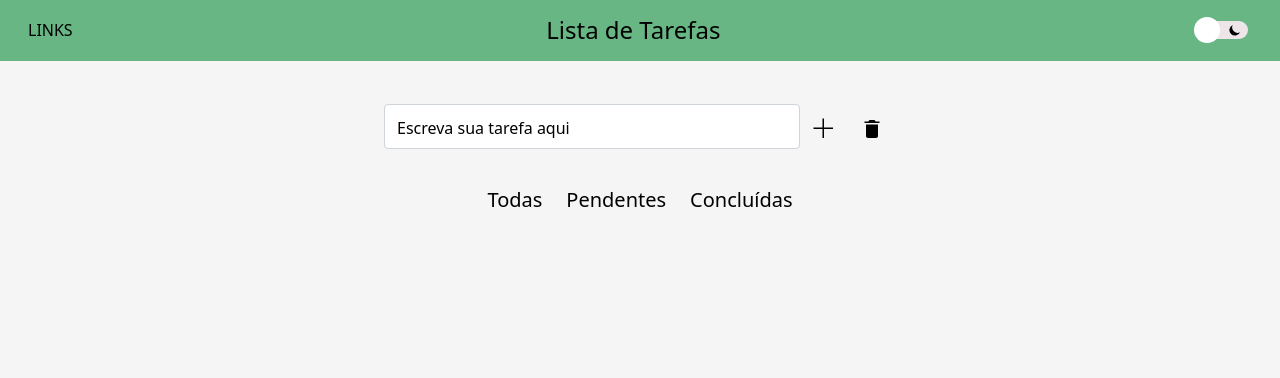
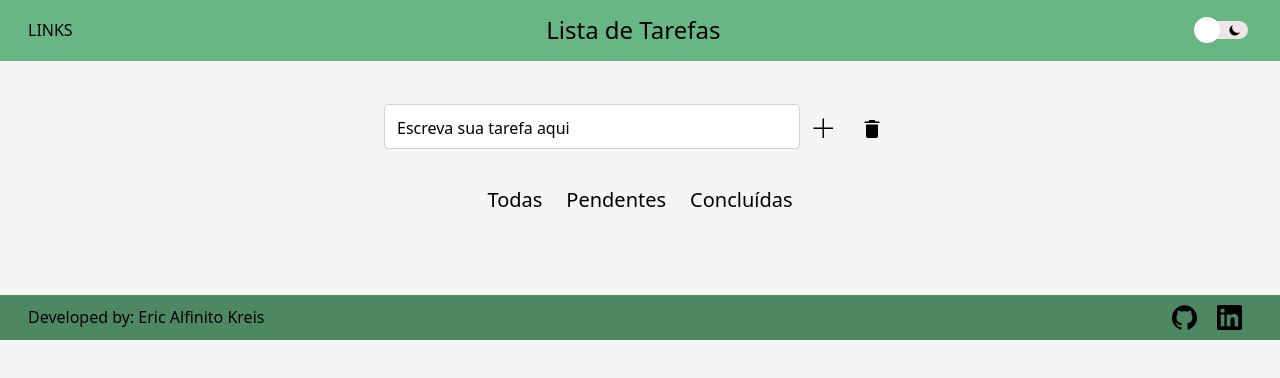
Before and after one commit to eric-kreis/todo-list-2.1, a React (Create React App) app: page / in a window 1280 px wide. Shown: the top 378 px of the page. Built offline with nearby package versions, Linux system fonts and the light colour scheme.

Commit message:
Adiona rodape e muda algumas cores

```diff
--- a/package.json
+++ b/package.json
@@ -8,6 +8,7 @@
     "@testing-library/user-event": "^12.1.10",
     "@types/prop-types": "^15.7.3",
     "bootstrap": "^5.0.2",
+    "polished": "^4.1.3",
     "react": "^17.0.2",
     "react-dom": "^17.0.2",
     "react-icons": "^4.2.0",
--- a/src/components/FormContainer.js
+++ b/src/components/FormContainer.js
@@ -61,13 +61,13 @@ class FormContainer extends Component {
         </SectionForm>
         <SectionForm>
 
-          <FormShowButtons name="show" value="all" onClick={ handleChange }>
+          <FormShowButtons all name="show" value="all" onClick={ handleChange }>
             Todas
           </FormShowButtons>
-          <FormShowButtons name="show" value="toDo" onClick={ handleChange }>
+          <FormShowButtons todo name="show" value="toDo" onClick={ handleChange }>
             Pendentes
           </FormShowButtons>
-          <FormShowButtons name="show" value="completed" onClick={ handleChange }>
+          <FormShowButtons done name="show" value="completed" onClick={ handleChange }>
             Concluídas
           </FormShowButtons>
 
--- a/src/pages/HomePage.js
+++ b/src/pages/HomePage.js
@@ -5,6 +5,7 @@ import FormContainer from '../components/FormContainer';
 import Tasks from '../components/Tasks';
 import ClearModalContainer from '../components/ClearModalContainer';
 import { HomeMain } from '../styles/styledComponents';
+import Footer from '../sources/Footer';
 
 const savedTasks = JSON.parse(localStorage.getItem('tasks'));
 const savedChecks = JSON.parse(localStorage.getItem('checkedItems'));
@@ -220,6 +221,7 @@ class HomePage extends React.Component {
             handleToggleCheck={ this.handleToggleCheck }
           />
         </HomeMain>
+        <Footer />
       </section>
     );
   }
--- /dev/null
+++ b/src/sources/Footer.js
@@ -0,0 +1,22 @@
+import React, { Component } from 'react';
+
+import { PageFooter } from '../styles/styledComponents';
+import { LinkedIn, GitHub } from '../sources/Icons';
+
+class Footer extends Component {
+  render() {
+    return (
+      <PageFooter>
+        <p>
+          Developed by: <a href="https://www.linkedin.com/in/eric-alfinito-kreis/" target="blank">Eric Alfinito Kreis</a>
+        </p>
+        <div>
+          <a href="https://github.com/eric-kreis" target="blank"><GitHub /></a>
+          <a href="https://www.linkedin.com/in/eric-alfinito-kreis/" target="blank"><LinkedIn /></a>
+        </div>
+      </PageFooter>
+    );
+  }
+}
+
+export default Footer;
--- a/src/sources/Icons.js
+++ b/src/sources/Icons.js
@@ -4,6 +4,7 @@ import { IoMdTrash, IoMdRemove } from 'react-icons/io';
 import { IoExitOutline } from 'react-icons/io5';
 import { MdModeEdit } from 'react-icons/md';
 import { HiSun, HiMoon } from 'react-icons/hi';
+import { SiLinkedin, SiGithub } from 'react-icons/si';
 
 // Add
 export const Add = VscAdd;
@@ -25,3 +26,9 @@ export const Sun = HiSun;
 
 // Moon
 export const Moon = HiMoon;
+
+// LinkedIn
+export const LinkedIn = SiLinkedin;
+
+// GitHub
+export const GitHub = SiGithub;
--- a/src/styles/styledComponents.js
+++ b/src/styles/styledComponents.js
@@ -1,4 +1,5 @@
-import styled from "styled-components";
+import styled from 'styled-components';
+import { shade } from 'polished';
 
 export const PageHeader = styled.header`
   align-items: center;
@@ -68,12 +69,15 @@ export const FormShowButtons = styled.button`
   margin: 12px;
 
   :hover {
-    color: #015CC8;
+    color: ${({ all, todo, done, theme }) => {
+      if (all) return theme.colors.primary;
+      if (todo) return '#fca311 ';
+      if (done) return '#015CC8';
+    }};
   }
 `;
 
 export const TaskList = styled.ul`
-  /* background-image: linear-gradient(to bottom right, #02396C, #6497B1); */
   display: flex;
   flex-wrap: wrap;
   justify-content: space-between;
@@ -90,7 +94,6 @@ export const TaskItem = styled.li`
   width: 100%;
   padding-bottom: 4px;
   overflow-x: hidden;
-  /* overflow-wrap: break-word; */
   ::-webkit-scrollbar {
     display: none;
   }
@@ -100,7 +103,6 @@ export const TaskBody = styled.main`
   display: flex;
   justify-content: space-around;
   width: 100%;
-  /* text-decoration: line-through */
 `;
 
 export const TaskLabel = styled.label`
@@ -117,6 +119,7 @@ export const TaskLabel = styled.label`
 
   input {
     margin-right: 36px;
+
     :hover {
       cursor: pointer;
     }
@@ -178,3 +181,38 @@ export const Modal = styled.div`
     width: 50px;
   }
 `;
+
+export const PageFooter = styled.footer`
+  align-items: center;
+  background-color: ${({ theme }) => shade(0.25, theme.colors.primary)};
+  display: flex;
+  justify-content: space-between;
+  padding: 10px 28px;
+
+  p {
+    margin: 0;
+    a {
+      text-decoration: none;
+      color: ${({ theme }) => theme.colors.text};
+      :hover {
+        text-decoration: underline;
+      }
+    }
+  }
+
+  div {
+    display: flex;
+    font-size: 25px;
+
+    * {
+      color: ${({ theme }) => theme.colors.text};
+      display: flex;
+      justify-content: space-between;
+      width: 45px;
+
+      :hover {
+        cursor: pointer;
+      }
+    }
+  }
+`;
```
Also changed, not shown: 1 other file (tests, documents, lock files or other folders).
